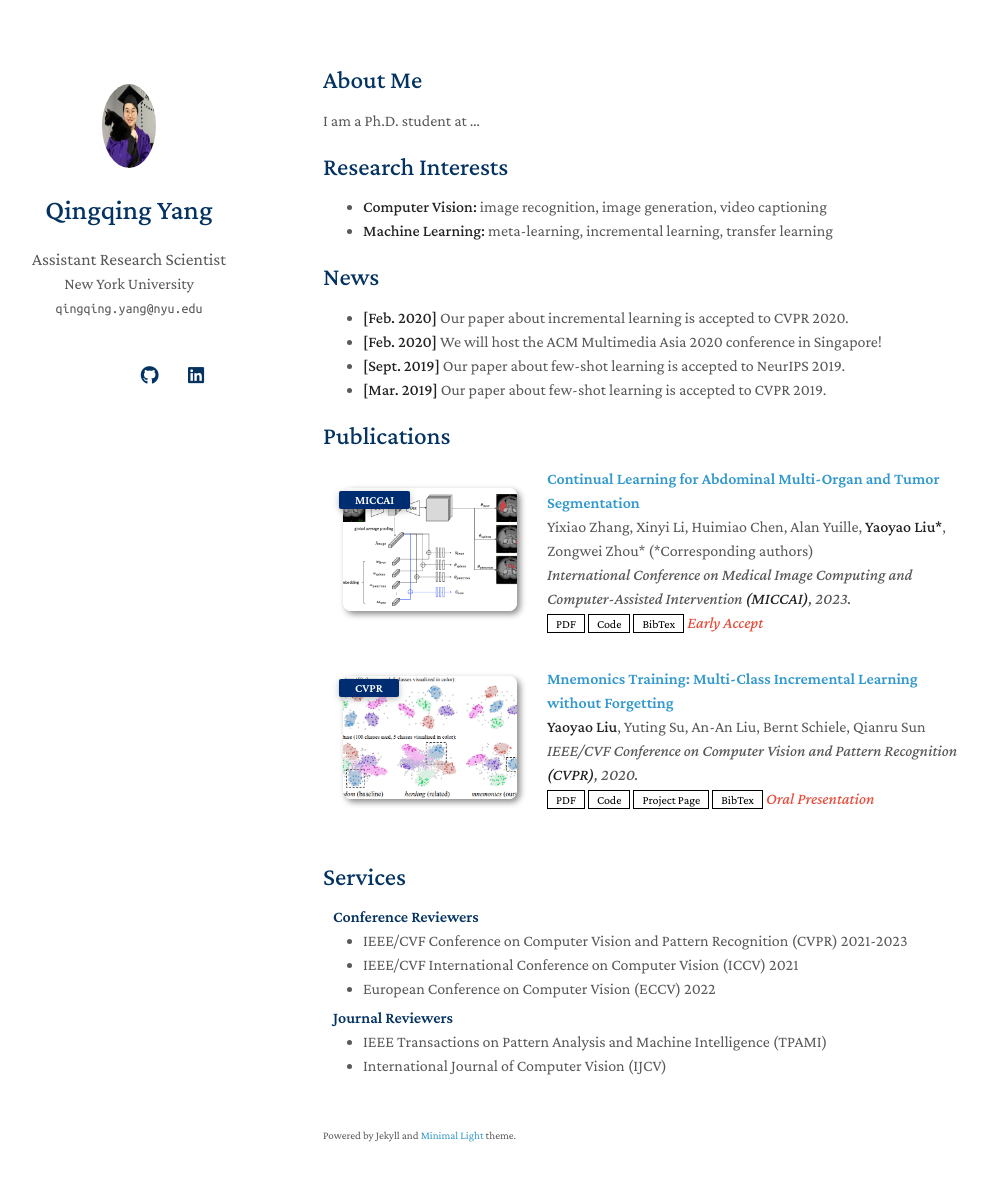
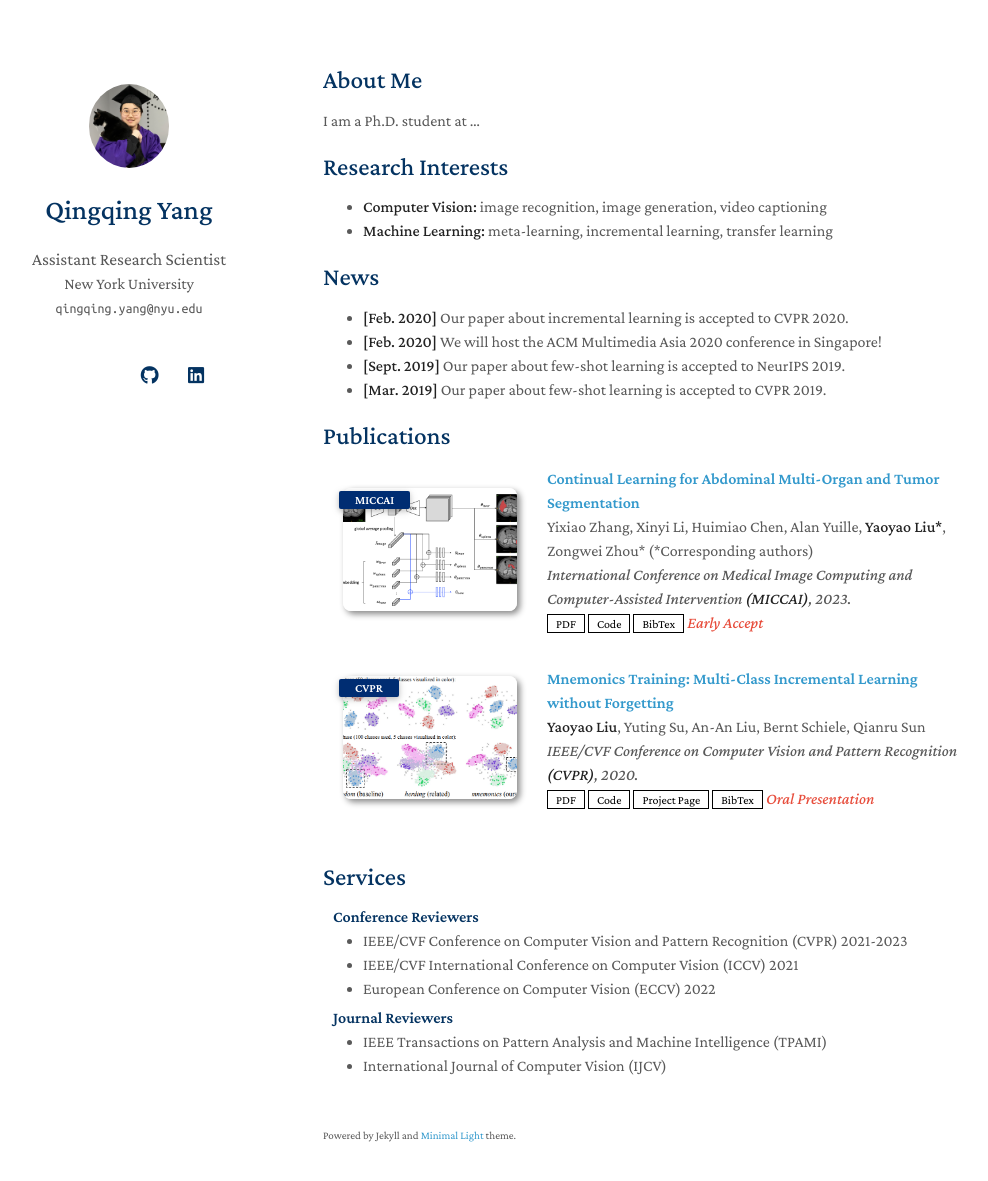
Before and after one commit to Qingqing-Yang-177/Qingqing-Yang-177_save2, a Jekyll site: the page built from index.md, in a window 1280 px wide and 1216 px high. Shown: the top 1181 px of the window, without its empty margins (147-1135 px from the left). Built offline with Jekyll 4.4.1, drawn with Linux system fonts in a browser that asks for light colours; nearby versions of some CDN libraries; a style sheet for code colours, icons or effects is not loaded; our own code applies the rules of GitHub Pages for plain Markdown files.

Commit message:
Update homepage.html

```diff
--- a/_layouts/homepage.html
+++ b/_layouts/homepage.html
@@ -40,7 +40,7 @@
       <header>
 
         {% if site.avatar %}
-        <a class="image avatar"><img src="{{ site.avatar }}" alt="avatar"  width="80.8" height="83.8" /></a>
+        <a class="image avatar"><img src="{{ site.avatar }}" alt="avatar" style="width: 80.8px; height: 83.8px;" /></a>
         {% endif %}
 
         <h1>{{ site.title }}</h1>
```
